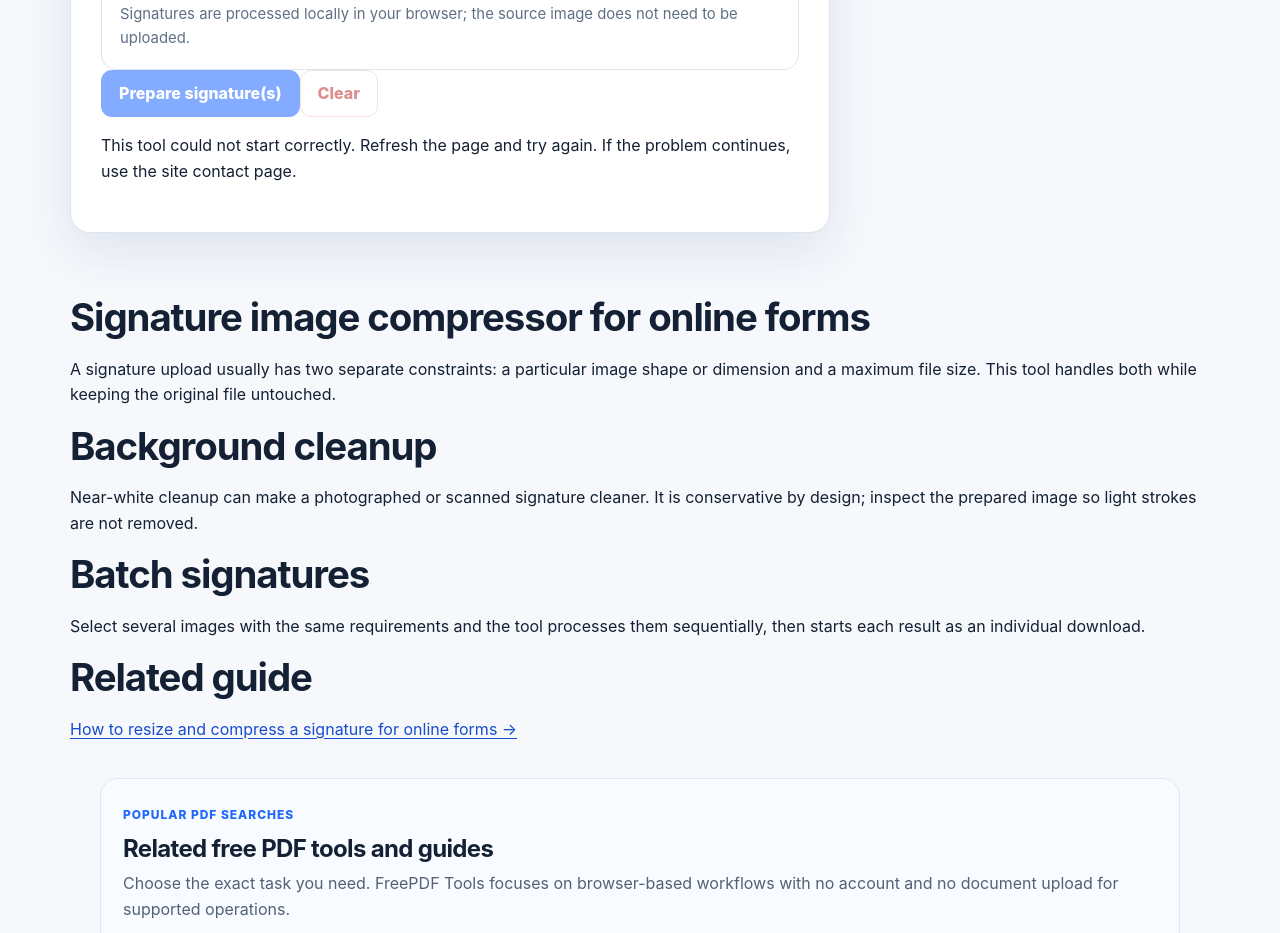
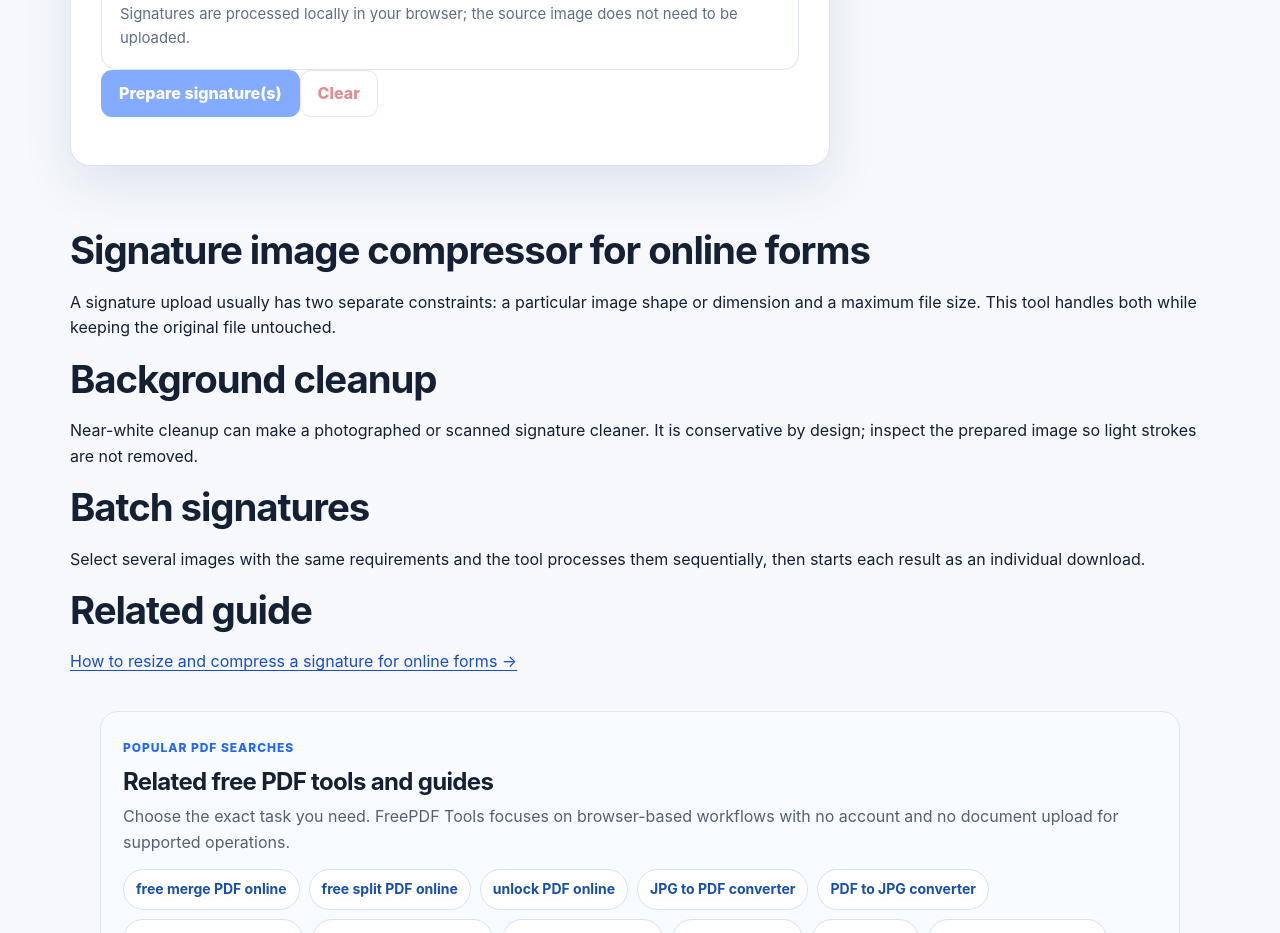
Before and after one commit to nagapurinarayana-ship-it/freepdfconverter, a website: page tools/signature-resizer.html in a window 1280 px wide. Shown: the part 2919-3852 px from the top of the page. Drawn offline with Linux system fonts and the light colour scheme; a script that the page names is missing.

Commit message:
Use direct module loading for signature-resizer tool

```diff
--- a/tools/signature-resizer.html
+++ b/tools/signature-resizer.html
@@ -6,7 +6,7 @@
 <meta name="description" content="Resize, crop, clean and compress signature images for online forms. Set pixels or mm/cm, choose a file-size limit, and download each result directly in your browser.">
 <meta name="theme-color" content="#1f67ff">
 <link rel="icon" href="../assets/favicon.svg" type="image/svg+xml"><link rel="stylesheet" href="../assets/css/styles.css">
-<script src="../assets/js/common.js" defer></script><script type="module" src="../assets/js/tool-runtime.js"></script>
+<script src="../assets/js/common.js" defer></script><script type="module" src="../assets/js/tools/signature-resizer.tool.js"></script>
 <script src="../assets/js/monetization-config.js" defer></script><script src="../assets/js/ads.js" defer></script>
 <link rel="canonical" href="https://freepdfconverter-all-in-one.pages.dev/tools/signature-resizer">
 <meta name="robots" content="index,follow,max-image-preview:large,max-snippet:-1,max-video-preview:-1">
@@ -23,7 +23,7 @@
 <script type="application/ld+json">{"@context":"https://schema.org","@type":"WebPage","name":"Resize Signature to 20KB, 50KB or 100KB | FreePDF Tools","description":"Resize, crop, clean and compress signature images for online forms. Set pixels or mm/cm, choose a file-size limit, and download each result directly in your browser.","url":"https://freepdfconverter-all-in-one.pages.dev/tools/signature-resizer","image":"https://freepdfconverter-all-in-one.pages.dev/assets/images/freepdf-tools-social.jpg","isPartOf":{"@type":"WebSite","name":"FreePDF Tools","url":"https://freepdfconverter-all-in-one.pages.dev/"},"inLanguage":"en"}</script>
 <script type="application/ld+json">{"@context":"https://schema.org","@type":"WebApplication","name":"Resize Signature to 20KB, 50KB or 100KB | FreePDF Tools","description":"Resize, crop, clean and compress signature images for online forms. Set pixels or mm/cm, choose a file-size limit, and download each result directly in your browser.","url":"https://freepdfconverter-all-in-one.pages.dev/tools/signature-resizer","applicationCategory":"UtilitiesApplication","operatingSystem":"Web browser","isAccessibleForFree":true,"offers":{"@type":"Offer","price":"0","priceCurrency":"USD"}}</script>
 </head>
-<body data-tool="signature-resizer"><a class="skip-link" href="#main">Skip to content</a>
+<body><a class="skip-link" href="#main">Skip to content</a>
 <header class="site-header"><div class="container header-inner"><a class="logo" href="../"><span class="logo-mark">PDF</span><span>FreePDF Tools</span></a><nav class="main-nav" aria-label="Main navigation"><a href="../#tools">Tools</a><a href="../guides/">Guides</a><a href="../privacy">Privacy</a><a href="../about">About</a></nav></div></header>
 <main id="main">
 <section class="tool-hero"><div class="container"><div class="breadcrumbs"><a href="../">Home</a> / Signature Resizer</div><span class="eyebrow">Free · sensitive-image friendly · local processing</span>
```
